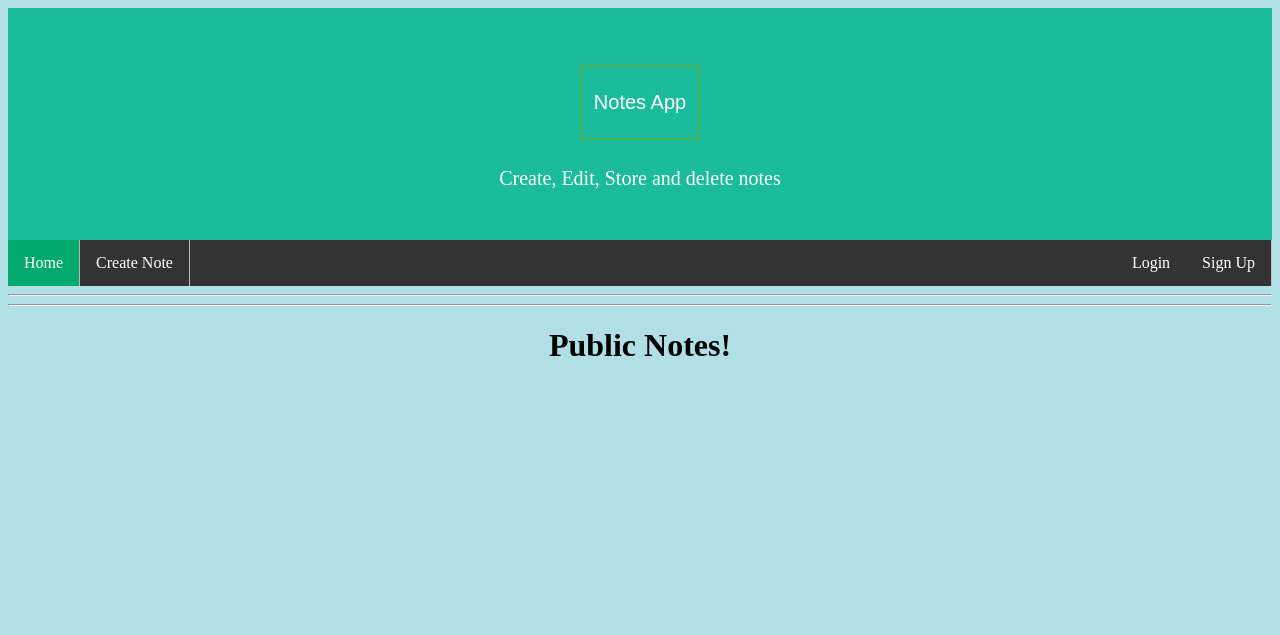
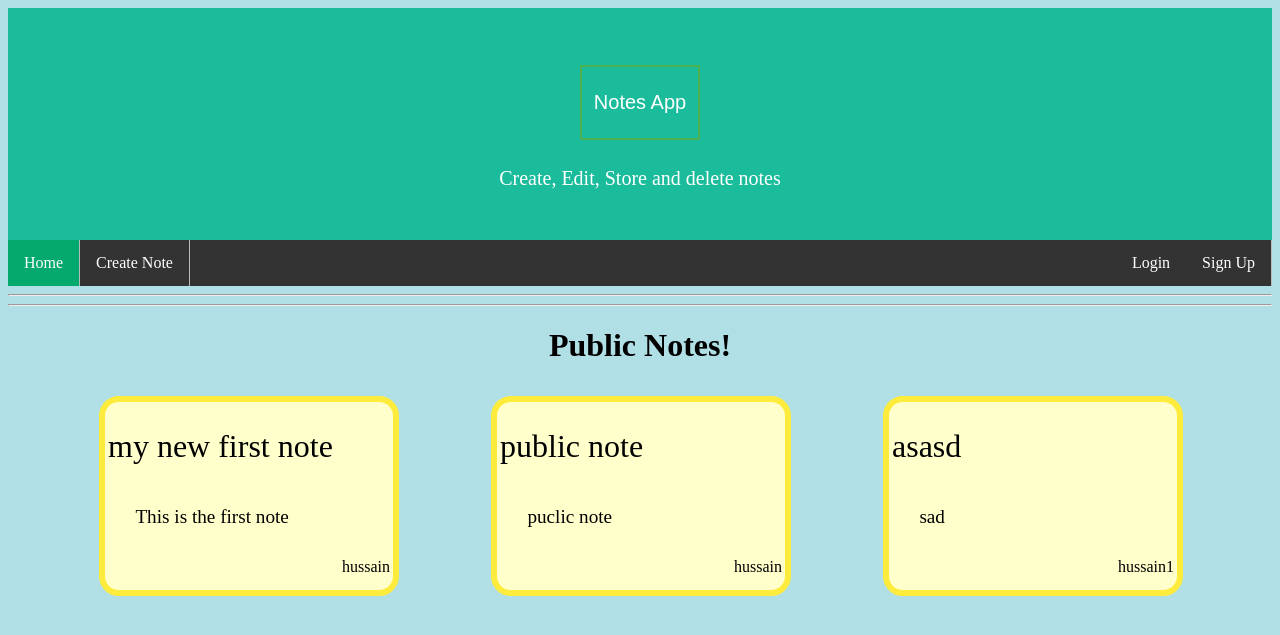
Before and after one commit to hussain021/react-django-practice, a Django app: page / in a window 1280 px wide. Shown: the top 635 px of the page. Run offline with Django 3.2, Linux system fonts and the light colour scheme; data comes from the database, SQL or seed files in the repository; both versions use the stored data as it was after the commit.

Commit message:
second submission

```diff
--- a/notes/notes/settings.py
+++ b/notes/notes/settings.py
@@ -120,6 +120,10 @@ USE_TZ = True
 
 STATIC_URL = '/static/'
 
+#STATIC_ROOT = "notes/notes_app/templates"
+
+#STATICFILES_DIRS = ("notes/notes_app/templates",)
+
 # Default primary key field type
 # https://docs.djangoproject.com/en/3.2/ref/settings/#default-auto-field
 
@@ -127,6 +131,6 @@ DEFAULT_AUTO_FIELD = 'django.db.models.BigAutoField'
 
 AUTH_USER_MODEL = 'notes_app.User'
 
-LOGIN_REDIRECT_URL = 'index'
+LOGIN_REDIRECT_URL = 'notes:index'
 
 LOGOUT_REDIRECT_URL = '/login'
--- a/notes/notes/urls.py
+++ b/notes/notes/urls.py
@@ -17,14 +17,14 @@ from django.contrib import admin
 from django.urls import include, path
 from django.contrib.auth.views import LoginView, LogoutView
 
-from notes_app.views import SignUpView, edit_profile
+from notes_app.views import EditProfile
+from notes_app.views import SignUpView
 
 urlpatterns = [
-    path('',include('notes_app.urls'), name='index'),
-    #path('notes_app/', include('notes_app.urls')),
+    path('',include('notes_app.urls'), name='notes'),
     path('admin/', admin.site.urls),
     path('login/', LoginView.as_view(), name='login'),
     path('signup/', SignUpView.as_view(), name='signup'),
     path('logout/',LogoutView.as_view(), name='logout'),
-    path('edit_profile/', edit_profile, name='edit_profile'),
+    path('edit-profile/', EditProfile.as_view(), name='edit_profile'),
 ]
--- /dev/null
+++ b/notes/notes_app/constants.py
@@ -0,0 +1,2 @@
+PUBLIC = 'PB'
+PRIVATE = 'PV'
--- /dev/null
+++ b/notes/notes_app/static/all_app_style.css
@@ -0,0 +1,121 @@
+.ul_for_base {
+    list-style-type: none;
+    margin: 0;
+    padding: 0;
+    overflow: hidden;
+    background-color: #333;
+    }
+li {
+    float: left;
+    border-right:1px solid #bbb;
+}
+
+li:last-child {
+    border-right: none;
+}
+
+li a {
+    display: block;
+    color: white;
+    text-align: center;
+    padding: 14px 16px;
+    text-decoration: none;
+}
+
+li a:hover:not(.active) {
+        background-color: #111;
+}
+
+.background {
+    background-color:powderblue;
+}
+.float_right {
+    float:right;
+}
+.active {
+background-color: #04AA6D;
+}
+.button1 {
+    background-color: #1abc9c;
+    color: white;
+    border: 2px solid #4CAF50; /* Green */
+    width: 120px;
+    height: 75px;
+    font-size: 20px;
+}
+.button2 {
+    background-color: red;
+    color: white;
+    border: 2px solid red;
+    width: 50px;
+    height: 30px;
+    font-size: 10px;
+    border-radius: 10px;
+}
+.button3 {
+    background-color: aqua;
+    color: black;
+    border: 2px solid red;
+    width: 50px;
+    height: 30px;
+    font-size: 10px;
+    border-radius: 10px;
+}
+.note_card {
+    background-color: #ffffcc;
+    border-top: 6px solid #ffeb3b;
+    border: 6px solid #ffeb3b;
+    width: 300px;
+    height: 200px;
+    border-radius:20px;
+}
+.header {
+    padding: 30px;
+    text-align: center;
+    background: #1abc9c;
+    color: white;
+    font-size: 20px;
+}
+.form_styling {
+    position:fixed;
+    top:50%;
+    left:45%;
+    width:350px;
+}
+.top40 {
+    top:40%
+}
+.heading {
+    font-size: xx-large;
+    text-align: center;
+}
+.center {
+    text-align: center;
+}
+.width100 {
+    width: 100px;
+}
+.width10{
+    width: 10%;
+}
+.margin_minus_left {
+    margin-left: -70px;
+}
+.margine_left {
+    margin-left: 100px;
+}
+.border_spacing {
+    border-spacing: 90px 10px;
+}
+.xx_large_font {
+    font-size: xx-large;
+}
+.note_text {
+    padding-left: 10%; font-size: larger;
+}
+.align_right {
+    text-align: right;
+}
+.align_left {
+    text-align: left;
+}
--- a/notes/notes_app/templates/base.html
+++ b/notes/notes_app/templates/base.html
@@ -1,116 +1,36 @@
 <!DOCTYPE html>
 <html lang="en">
 <head>
+    {% load static %}
+    <link rel="stylesheet" type="text/css" href="{% static 'all_app_style.css' %}">
     <meta charset="UTF-8">
     <meta http-equiv="X-UA-Compatible" content="IE=edge">
     <meta name="viewport" content="width=device-width, initial-scale=1.0">
     <title>Document</title>
-    <style>
-        .ul1 {
-            list-style-type: none;
-            margin: 0;
-            padding: 0;
-            overflow: hidden;
-            background-color: #333;
-            }
 
-        li {
-            float: left;
-            border-right:1px solid #bbb;
-            }
-
-        li:last-child {
-         border-right: none;
-            }
-
-        li a {
-            display: block;
-            color: white;
-            text-align: center;
-            padding: 14px 16px;
-            text-decoration: none;
-            }
-
-        li a:hover:not(.active) {
-                background-color: #111;
-            }
-
-        .active {
-        background-color: #04AA6D;
-            }
-        .button1 {
-            background-color: #1abc9c;
-            color: white;
-            border: 2px solid #4CAF50; /* Green */
-            width: 120px;
-            height: 75px;
-            font-size: 20px;
-            }
-        .button2 {
-            background-color: red;
-            color: white;
-            border: 2px solid red;
-            width: 50px;
-            height: 30px;
-            font-size: 10px;
-            border-radius: 10px;
-            }
-        .button3 {
-            background-color: aqua;
-            color: black;
-            border: 2px solid red;
-            width: 50px;
-            height: 30px;
-            font-size: 10px;
-            border-radius: 10px;
-            }
-        .note_card {
-            background-color: #ffffcc;
-            border-top: 6px solid #ffeb3b;
-            border: 6px solid #ffeb3b;
-            width: 300px;
-            height: 200px;
-            border-radius:20px;
-            }
-        .header {
-            padding: 30px;
-            text-align: center;
-            background: #1abc9c;
-            color: white;
-            font-size: 20px;
-            }
-
-        .form1 {
-            position:fixed;
-            top:50%;
-            left:45%;
-            width:350px;
-            }
-
-    </style>
     <div class="header">
         <h1><button class="button1" onclick="document.location='/'">Notes App</a></h1>
         <p>Create, Edit, Store and delete notes</p>
     </div>
-    <ul class="ul1">
-    <li><a class="active" href={% url 'index' %}>Home</a></li>
-    <li><a href={% url 'create' %}>Create Note</a></li>
+    <ul class="ul_for_base">
+    <li><a class="active" href={% url 'notes:index' %}>Home</a></li>
+    <li><a href={% url 'notes:create' %}>Create Note</a></li>
     {% if user.is_authenticated %}
-        <li style="float:right"><a href= {% url 'logout' %}>Logout</a></li>
-        <li style="float:right"><a href="">Welcome {{user.username}}!</a></li>
-        <li style="float:right"><a href={% url 'edit_profile' %}>Change Password!</a></li>
+        <li class="float_right"><a href= {% url 'logout' %}>Logout</a></li>
+        <li class="float_right"><a href="">Welcome {{user.username}}!</a></li>
+        <li class="float_right"><a href={% url 'edit_profile' %}>Change Password!</a></li>
     {% elif request.path == "login/"%}
-        <li style="float:right"><a href= {% url 'signup' %}>Sign Up</a></li>
+        <li class="float_right"><a href= {% url 'signup' %}>Sign Up</a></li>
     {% elif request.path == "signup/"%}
-        <li style="float:right"><a href= {% url 'login' %}>Login</a></li>
+        <li class="float_right"><a href= {% url 'login' %}>Login</a></li>
     {% else %}
-        <li style="float:right"><a href= {% url 'signup' %}>Sign Up</a></li>
-        <li style="float:right"><a href= {% url 'login' %}>Login</a></li>
+        <li class="float_right"><a href= {% url 'signup' %}>Sign Up</a></li>
+        <li class="float_right"><a href= {% url 'login' %}>Login</a></li>
     {% endif %}
 
     </ul>
 </head>
-<body style="background-color:powderblue;">
+<body class="background">
 
     {% block content %}
 
--- a/notes/notes_app/templates/notes_app/notes_create.html
+++ b/notes/notes_app/templates/notes_app/notes_create.html
@@ -1,10 +1,10 @@
 {% extends "base.html" %}
 {% block content %}
     <hr>
-    <h1 style="text-align: center;">Create a new Note!</h1>
-    <form class="form1" method="POST">
+    <h1 class="center">Create a new Note!</h1>
+    <form class="form_styling" method="POST">
         {%  csrf_token  %}
         {{form.as_p}}
-        <button class="button3" style="margin-left: 100px; text-align: center;" type="submit">Submit</button>
+        <button class="button3 center margine_left" type="submit">Submit</button>
     </form>
     {% endblock content %}
--- a/notes/notes_app/templates/notes_app/notes_details.html
+++ b/notes/notes_app/templates/notes_app/notes_details.html
@@ -2,51 +2,51 @@
 {% block content %}
     <hr>
     {% if user.is_authenticated %}
-    <h1><div style="text-align: center; color: black;">My Notes!</div></h1>
+    <h1><div class="center">My Notes!</div></h1>
 
-    <form method="POST" action = {% url 'edit_or_delete' %}>
+    <form method="POST" action = {% url 'notes:edit_or_delete' %}>
         {% csrf_token %}
-        <table style="border-spacing: 90px 10px;">
+        <table class="border_spacing">
             {% if my_notes%}
               {% for note in my_notes %}
                 {% cycle '<tr>' '' '' '' %}
                   <td>
                       <table class= "note_card">
-                          <tr><td style="font-size: xx-large;">{{note.note_title}}</td></tr>
-                          <tr> <td style="padding-left: 10%; font-size: larger;">{{ note.note_text }}</td></tr>
-                          <tr><td style="text-align: right;">{{note.created_by}}</td></tr>
+                          <tr><td class="xx_large_font">{{note.note_title}}</td></tr>
+                          <tr> <td class="note_text">{{ note.note_text }}</td></tr>
+                          <tr><td class="align_right">{{note.created_by}}</td></tr>
                       </table>
                       <table>
                           <tr>
-                              <td style="width: 10%;"><div style="text-align: left;"><button class ="button2" type="submit" name="delete_items" value="{{ note.pk }}">Delete</button></div></td>
-                              <td><div style="text-align: right;"><button class="button2" style="background-color: aqua; color: black;" type="submit" name="edit_items" value="{{ note.pk }}">Edit</button></div></td>
+                              <td class="width10"><div class="align_left"><button class ="button2" type="submit" name="delete_items" value="{{ note.pk }}">Delete</button></div></td>
+                              <td><div class="align_right"><button class="button3" type="submit" name="edit_items" value="{{ note.pk }}">Edit</button></div></td>
                           </tr>
                       </table>
                   </td>
                 {% cycle '' '' '' '</tr>' %}
             {% endfor %}
             {% else %}
-            <h1 style="font-size: xx-large; text-align: center;">You have no notes!</h1>
+            <h1 class="heading">You have no notes!</h1>
             {% endif %}
         </table>
 
     </form>
     {% endif %}
     <hr>
-    <h1><div style="text-align: center; color: black;">Public Notes!</div></h1>
+    <h1><div class="center">Public Notes!</div></h1>
 
     <form method="POST">
         {% csrf_token %}
 
             {% csrf_token %}
-            <table style="border-spacing: 90px 10px;">
+            <table class="border_spacing">
                 {% for note in public_notes %}
                   {% cycle '<tr>' '' '' '' %}
                     <td>
                         <table class= "note_card">
-                            <tr><td >{{note.note_title}}</td></tr>
-                            <tr> <td style="padding-left: 10%; font-size: larger;">{{ note.note_text }}</td></tr>
-                            <tr><td style="text-align: right;">{{note.created_by}}</td></tr>
+                            <tr><td class="xx_large_font">{{note.note_title}}</td></tr>
+                            <tr> <td class="note_text">{{ note.note_text }}</td></tr>
+                            <tr><td class="align_right">{{note.created_by}}</td></tr>
                         </table>
                     </td>
                   {% cycle '' '' '' '</tr>' %}
--- a/notes/notes_app/templates/registration/edit_profile.html
+++ b/notes/notes_app/templates/registration/edit_profile.html
@@ -1,11 +1,11 @@
 {% extends "base.html" %}
 {% block content %}
 <hr>
-<h1 style="text-align: center;">Change Password:</h1>
+<h1 class="center">Change Password:</h1>
 
-<form class="form1" method="post">
+<form class="form_styling" method="post">
     {% csrf_token %}
     {{ form.as_p }}
-    <button class="button3" style="width: 100px; margin-left: 100px; text-align: center;" type="submit">Save Changes</button>
+    <button class="button3 width100 margine_left center" type="submit">Update Profile</button>
   </form>
   {% endblock content %}
--- a/notes/notes_app/urls.py
+++ b/notes/notes_app/urls.py
@@ -1,11 +1,12 @@
+from notes_app.views import DeleteNote, NotesDetail, EditNote, EditOrDeleteNote, CreateNote
 from django.urls import path
 
-from . import views
+app_name = 'notes'
 
 urlpatterns = [
-    path('', views.notes_details, name='index'),
-    path('create_note/', views.create_note, name='create'),
-    path('delete_note/', views.delete_note, name='delete'),
-    path('edit_note/', views.edit_note, name='edit'),
-    path('edit_or_delete_note/', views.edit_or_delete, name='edit_or_delete')
+    path('', NotesDetail.as_view(), name='index'),
+    path('create-note/', CreateNote.as_view(), name='create'),
+    path('delete-note/', DeleteNote.as_view(), name='delete'),
+    path('edit-note/', EditNote.as_view(), name='edit'),
+    path('edit-or-delete-note/', EditOrDeleteNote.as_view(), name='edit_or_delete')
 ]
--- a/notes/notes_app/views.py
+++ b/notes/notes_app/views.py
@@ -5,108 +5,108 @@ from django.contrib.auth.forms import PasswordChangeForm
 from django.db.models import Q
 from django.shortcuts import redirect, render, reverse
 from django.views import generic
+from django.views.generic.base import View
 
-from .forms import CustomUserCreationForm, NoteForm
-from .models import Note
+from notes_app.constants import PRIVATE, PUBLIC
+from notes_app.forms import NotesUserCreationForm, NotesModelForm
+from notes_app.models import Note
+
 
 
 class SignUpView(generic.CreateView):
     template_name = "registration/signup.html"
-    form_class = CustomUserCreationForm
+    form_class = NotesUserCreationForm
 
     def get_success_url(self):
-        return reverse("login")
+        return reverse("/login")
 
 
-def edit_profile(request):
-    if request.user.is_authenticated:
-        if request.method == "POST":
-            form = PasswordChangeForm(request.user, request.POST)
+class EditProfile(View):
+    template_name = "registration/edit_profile.html"
+
+    def get(self, request):
+        if request.user.is_authenticated:
+            form = PasswordChangeForm(request.user)
+            return render(request, self.template_name, {"form": form})
+        else:
+            return redirect("/login")
+
+    def post(self, request):
+        form = PasswordChangeForm(request.user, request.POST)
+        if form.is_valid():
+            user = form.save()
+            update_session_auth_hash(request, user)  # Important!
+            messages.success(request, "Your password was successfully updated!")
+            return redirect("notes:index")
+        else:
+            messages.error(request, "Please correct the error below.")
+
+
+class NotesDetail(View):
+    def get(self, request):
+        public_notes = Note.objects.filter(
+            Q(visibility="PB") & ~Q(created_by=request.user.id)
+        )
+        if request.user.is_authenticated:
+            my_notes = Note.objects.filter(created_by=request.user.id)
+            context = {"my_notes": my_notes, "public_notes": public_notes}
+            return render(request, "notes_app/notes_details.html", context)
+        else:
+            context = {"my_notes": {}, "public_notes": public_notes}
+            return render(request, "notes_app/notes_details.html", context)
+
+
+class CreateNote(View):
+    def post(self, request):
+        if request.user.is_authenticated:
+            form = NotesModelForm(request.POST)
             if form.is_valid():
-                user = form.save()
-                update_session_auth_hash(request, user)  # Important!
-                messages.success(request, "Your password was successfully updated!")
-                return redirect("index")
+                note = form.save(commit=False)
+                note.created_by = request.user
+                note.save()
+                return redirect("notes:index")
             else:
                 messages.error(request, "Please correct the error below.")
         else:
-            form = PasswordChangeForm(request.user)
-        return render(request, "registration/edit_profile.html", {"form": form})
-    else:
-        return redirect("/login")
+            context = {"message": "Please login/Signup to create a note!"}
+            print(context)
+            return redirect("/login")
+
+    def get(self, request):
+        context = {"form": NotesModelForm()}
+        return render(request, "notes_app/notes_create.html", context)
 
 
-def notes_details(request):
-    public_notes = Note.objects.filter(
-        Q(visibility=True) & ~Q(created_by=request.user.id)
-    )
-    if request.user.is_authenticated:
-        my_notes = Note.objects.filter(created_by=request.user.id)
-        context = {"my_notes": my_notes, "public_notes": public_notes}
-        return render(request, "notes_app/notes_details.html", context)
-    else:
-        context = {"my_notes": {}, "public_notes": public_notes}
-        return render(request, "notes_app/notes_details.html", context)
+class DeleteNote(View):
+    def get(self, request):
+        items_to_delete = request.POST.getlist("delete_items")
+        Note.objects.filter(pk__in=items_to_delete).delete()
+        return redirect("/notes_app")
 
 
-def create_note(request):
-    if request.user.is_authenticated:
+class EditNote(View):
+    def post(self, request):
         if request.method == "POST":
-            form = NoteForm(request.POST)
-            if form.is_valid():
-                note_title = form.cleaned_data["note_title"]
-                note_text = form.cleaned_data["note_text"]
-                visibility = form.cleaned_data["visibility"]
-                created_by = request.user
-                created_date = date.today()
-                Note.objects.create(
-                    note_title=note_title,
-                    note_text=note_text,
-                    visibility=visibility,
-                    created_by=created_by,
-                    created_date=created_date,
-                )
-                return redirect("index")
-        context = {"form": NoteForm()}
-        return render(request, "notes_app/notes_create.html", context)
-    else:
-        context = {"message": "Please login/Signup to create a note!"}
-        print(context)
-        return redirect("/login")
+            note = Note.objects.get(pk=request.POST.get("id"))
+            note.note_text = request.POST.get("note_text")
+            note.note_title = request.POST.get("note_title")
+            print(request.POST.get("visibility"))
+            if request.POST.get("visibility") == "public":
+                note.visibility = PUBLIC
+            else:
+                note.visibility = PRIVATE
+            note.save()
+        return redirect("notes:index")
 
 
-def delete_note(request):
-    if request.method == "POST":
-        # Fetch list of items to delete, by ID
-        items_to_delete = request.POST.getlist("delete_items")
-        # Delete those items all in one go
-        Note.objects.filter(pk__in=items_to_delete).delete()
-
-    return redirect("/notes_app")
-
-
-def edit_note(request):
-    if request.method == "POST":
-        note = Note.objects.get(pk=request.POST.get("id"))
-        note.note_text = request.POST.get("note_text")
-        note.note_title = request.POST.get("note_title")
-        print(request.POST.get("visibility"))
-        if request.POST.get("visibility") is None:
-            note.visibility = False
-        else:
-            note.visibility = request.POST.get("visibility")
-        note.save()
-    return redirect("index")
-
-
-def edit_or_delete(request):
-    if request.method == "POST":
+class EditOrDeleteNote(View):
+    def post(self, request):
         if request.POST.get("delete_items") is not None:
             # Fetch list of items to delete, by ID
             items_to_delete = request.POST.getlist("delete_items")
             # Delete those items all in one go
             Note.objects.filter(pk__in=items_to_delete).delete()
-            return redirect("index")
+            return redirect("notes:index")
 
         else:
             note_to_edit = request.POST.getlist("edit_items")
```
Also changed, not shown: notes/notes_app/forms.py (+6 -6 lines), notes/notes_app/models.py (+15 -6 lines), notes/notes_app/templates/notes_app/notes_edit.html (+5 -4 lines), notes/notes_app/templates/registration/login.html (+4 -8 lines), notes/notes_app/templates/registration/signup.html (+4 -9 lines), notes/db.sqlite3, notes/notes_app/migrations/0004_auto_20210920_0819.py (added), 3 other files.
